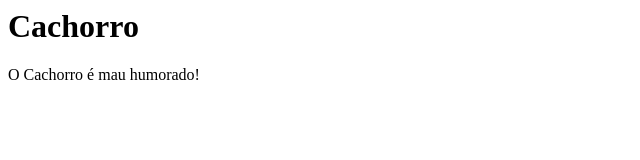
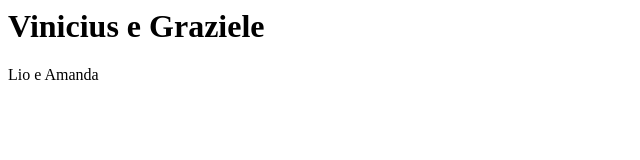
Before and after one commit to viniciusmst/viniciusmst.github.io, a plain HTML site: page index.html in a window 1280 px wide. Shown: the whole page, without its empty margins (0-640 px from the left). Drawn offline with Linux system fonts and the light colour scheme.

Commit message:
Update index.html

```diff
--- a/index.html
+++ b/index.html
@@ -1,6 +1,6 @@
 <html>
 <body>
-<h1>Cachorro</h1>
-<p>O Cachorro é mau humorado!</p>
+<h1>Vinicius e Graziele</h1>
+<p>Lio e Amanda</p>
 </body>
 </html>
```
